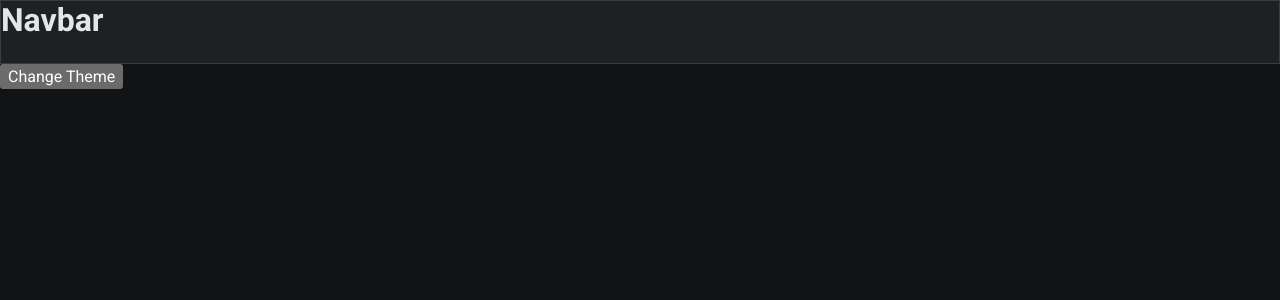
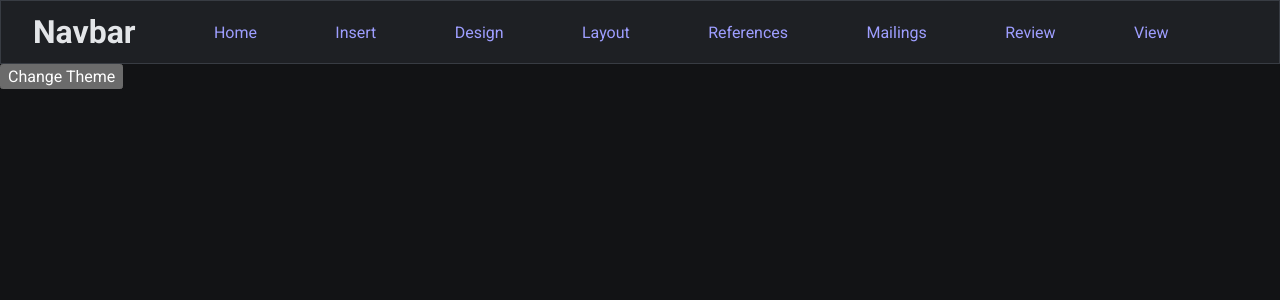
Before and after one commit to kapilpanchalext/next-projects-1, a Next.js app in the folder navbar-sidebar-1/: page / in a window 1280 px wide. Shown: the top 300 px of the page. Built offline with nearby package versions, Linux system fonts and the light colour scheme; a web font is replaced by a local one.

Commit message:
[responsive] navbar

```diff
--- a/navbar-sidebar-1/src/app/globals.scss
+++ b/navbar-sidebar-1/src/app/globals.scss
@@ -2,4 +2,5 @@
 @use "../styles/base/reset";
 @use "../styles/themes/theme";
 @use "../styles/base/typography";
+@use "../styles/abstracts/icons";
 @use "../styles/abstracts/mixins.scss" as *;
--- a/navbar-sidebar-1/src/components/navbar/Navbar.module.scss
+++ b/navbar-sidebar-1/src/components/navbar/Navbar.module.scss
@@ -1,18 +1,67 @@
 @use "../../styles/abstracts/vars" as *;
 @use "../../styles/abstracts/mixins" as *;
 
-@mixin navbar--dimension {
+@mixin navbar__dimension {
   height: #{$navbar-height};
   width: #{$app-width};
   margin: 0px;
-  padding: 0px;
+  padding-top: 0;
+  padding-bottom: 0;
+  padding-left: 2rem;
+  padding-right: 2rem;
   border-width: 1px;
   border-style: solid;
   border-color: var(--background-tertiary);
   background: var(--background-secondary);
 }
 
+@mixin navbar__items {
+  display: flex;
+  align-items: center;
+  justify-content: space-between;
+}
+
+.backdrop {
+  position: absolute;
+  top: 1rem;
+  left: 0;
+  right: 0;
+  bottom: 0;
+  pointer-events: none;
+  display: grid;
+  grid-template-columns: repeat(auto-fill, 5rem);
+  grid-template-rows: repeat(auto-fill, 1rem);
+}
+
 .navbar {
-  @include navbar--dimension();
+  @include navbar__dimension();
   @include position();
+  @include navbar__items();
 }
+
+.navbar__links {
+  display: none;
+}
+
+.menu-icon {
+  display: flex;
+}
+
+@media(min-width: #{$screen-md}) {
+  .navbar {
+    @include navbar__dimension();
+    @include position();
+    @include navbar__items();
+  }
+
+  .navbar__links {
+    display: flex;
+    align-items: center;
+    justify-content: space-evenly;
+    width: 100%;
+  }
+
+  .menu-icon {
+    display: none;
+  }
+}
--- a/navbar-sidebar-1/src/components/navbar/Navbar.tsx
+++ b/navbar-sidebar-1/src/components/navbar/Navbar.tsx
@@ -1,6 +1,7 @@
 "use client";
 import React from 'react';
 import styles from "./Navbar.module.scss";
+import Link from 'next/link';
 
 type Props = {}
 
@@ -8,8 +9,20 @@ const Navbar = (props: Props) => {
 
   return (
     <>
+      <div className={styles.backdrop}></div>
       <header className={styles.navbar}>
+        <span className={`material-symbols-outlined ${styles['menu-icon']}`}>menu</span>
         <h1>Navbar</h1>
+        <nav className={styles.navbar__links}>
+          <Link href="/">Home</Link>
+          <Link href="/">Insert</Link>
+          <Link href="/">Design</Link>
+          <Link href="/">Layout</Link>
+          <Link href="/">References</Link>
+          <Link href="/">Mailings</Link>
+          <Link href="/">Review</Link>
+          <Link href="/">View</Link>
+        </nav>
       </header>
     </>
   )
--- /dev/null
+++ b/navbar-sidebar-1/src/styles/abstracts/_icons.scss
@@ -0,0 +1,9 @@
+@import url("https://fonts.googleapis.com/css2?family=Material+Symbols+Outlined:opsz,wght,FILL,GRAD@20..48,100..700,0..1,-50..200");
+
+.material-symbols-outlined {
+  font-variation-settings:
+  'FILL' 0,
+  'wght' 400,
+  'GRAD' 0,
+  'opsz' 24
+}
--- a/navbar-sidebar-1/src/styles/abstracts/_vars.scss
+++ b/navbar-sidebar-1/src/styles/abstracts/_vars.scss
@@ -76,7 +76,7 @@ $screen-lg: 992px;
 $screen-xl: 1200px;
 $screen-xxl: 1441px;
 
-// screen is to small for sticky placement
+// screen is too small for sticky placement
 $screen-height-place-limit: 44rem;
 
 $navbar-height: 4rem;
```
